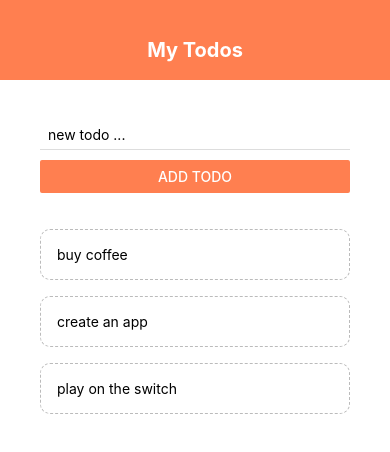
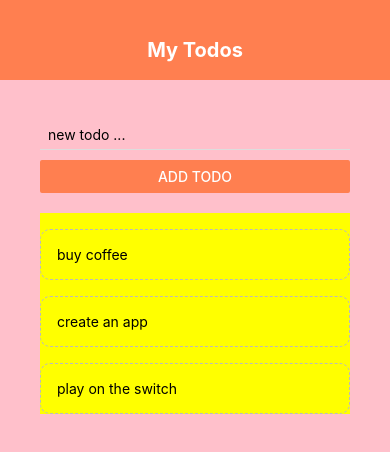
Before and after one commit to BinBin2905/react-native, a React Native app: screen / in a window 390 px wide. Shown: the top 452 px of the page. Built offline with nearby package versions, Linux system fonts and the light colour scheme.

Commit message:
Completed lesson Flexbox Basics

```diff
--- a/App.js
+++ b/App.js
@@ -10,6 +10,7 @@
 import Header from "./components/header";
 import TodoItem from "./components/todoItem";
 import AddTodo from "./components/addTodo";
+import Sandbox from "./components/sandbox";
 
 export default function App() {
   const [todos, setTodos] = useState([
@@ -37,6 +38,7 @@
   };
 
   return (
+    // <Sandbox />
     <TouchableWithoutFeedback
       onPress={() => {
         Keyboard.dismiss();
@@ -66,9 +68,12 @@
     backgroundColor: "#fff",
   },
   content: {
+    flex: 1,
     padding: 40,
+    backgroundColor: "pink",
   },
   list: {
     marginTop: 20,
+    backgroundColor: "yellow",
   },
 });
--- /dev/null
+++ b/components/sandbox.js
@@ -0,0 +1,43 @@
+import { StyleSheet, Text, View } from "react-native";
+
+export default function Sandbox() {
+  return (
+    <View style={styles.container}>
+      <Text style={styles.boxOne}>one</Text>
+      <Text style={styles.boxTwo}>two</Text>
+      <Text style={styles.boxThree}>three</Text>
+      <Text style={styles.boxFour}>four</Text>
+    </View>
+  );
+}
+
+const styles = StyleSheet.create({
+  container: {
+    // flex: 1,
+    flexDirection: "row",
+    justifyContent: "space-around",
+    alignItems: "center",
+    paddingTop: 40,
+    backgroundColor: "#ddd",
+  },
+  boxOne: {
+    flex: 1,
+    backgroundColor: "violet",
+    padding: 10,
+  },
+  boxTwo: {
+    flex: 1,
+    backgroundColor: "gold",
+    padding: 20,
+  },
+  boxThree: {
+    flex: 1,
+    backgroundColor: "coral",
+    padding: 30,
+  },
+  boxFour: {
+    flex: 1,
+    backgroundColor: "skyblue",
+    padding: 40,
+  },
+});
```
